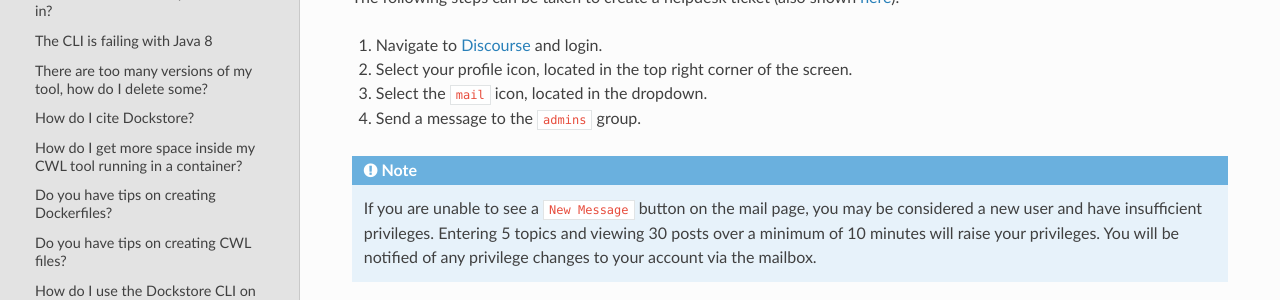
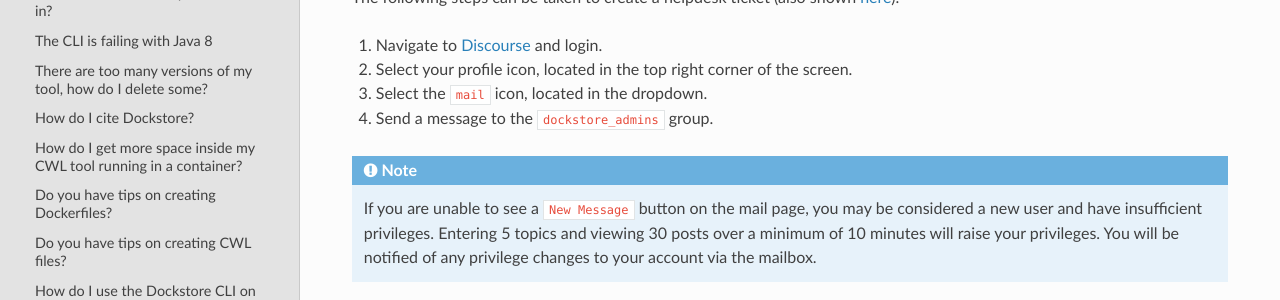
Before and after one commit to dockstore/dockstore-documentation, a Sphinx documentation site: the page built from docs/faq.rst, in a window 1280 px wide and 900 px high, scrolled down 6311 px. Shown: the part 147-447 px from the top of the window. Built offline with Sphinx 7.4.7 and the Read the Docs theme 2.0.0, drawn with Linux system fonts in a browser that asks for light colours.

Commit message:
Update documentation for discuss contact
https://ucsc-cgl.atlassian.net/browse/SEAB-3146

Missed this one when making other changes

```diff
--- a/docs/faq.rst
+++ b/docs/faq.rst
@@ -344,7 +344,7 @@ The following steps can be taken to create a helpdesk ticket (also shown `here <
 1. Navigate to `Discourse <https://discuss.dockstore.org/>`_ and login.
 2. Select your profile icon, located in the top right corner of the screen.
 3. Select the ``mail`` icon, located in the dropdown.
-4. Send a message to the ``admins`` group.
+4. Send a message to the ``dockstore_admins`` group.
 
 .. Note:: If you are unable to see a ``New Message`` button on the mail page, you may be considered a new user and have insufficient privileges. \
    Entering 5 topics and viewing 30 posts over a minimum of 10 minutes will raise your privileges. \
```
